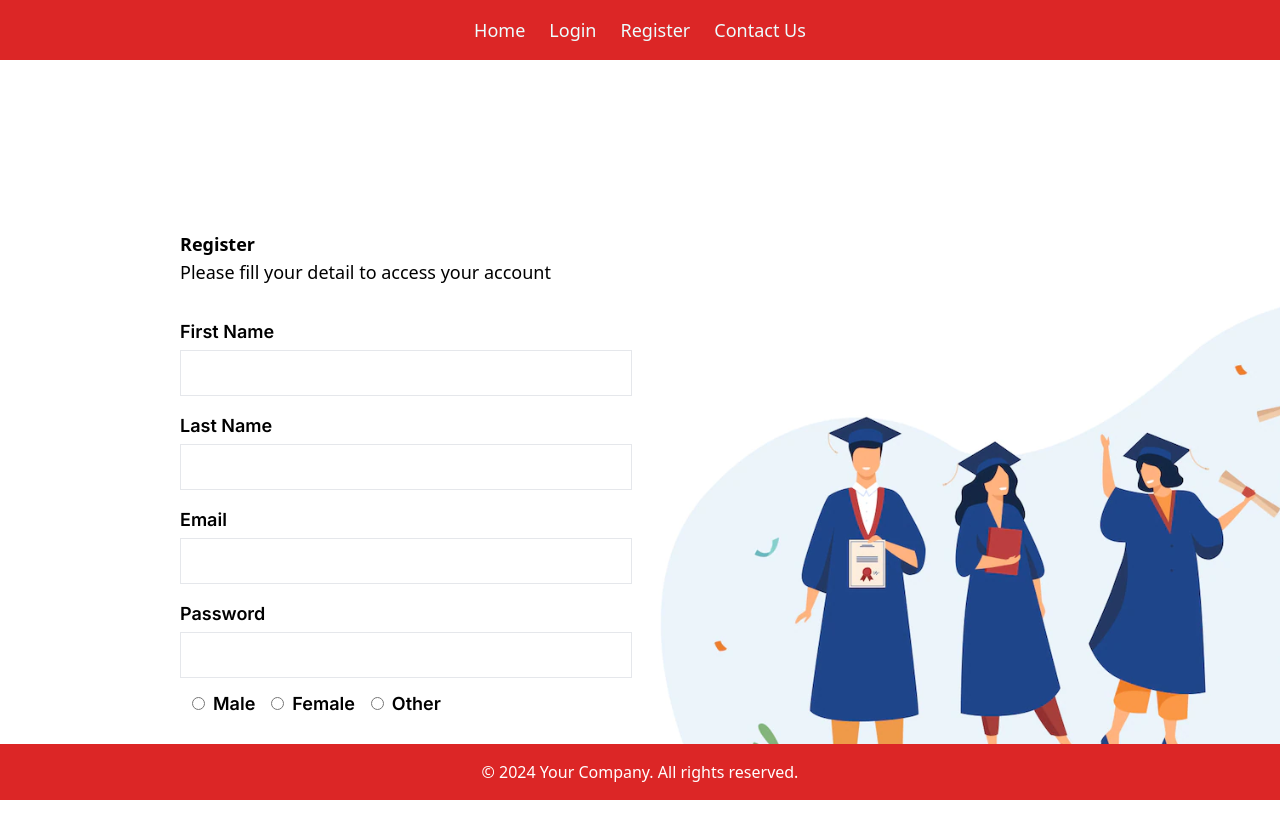
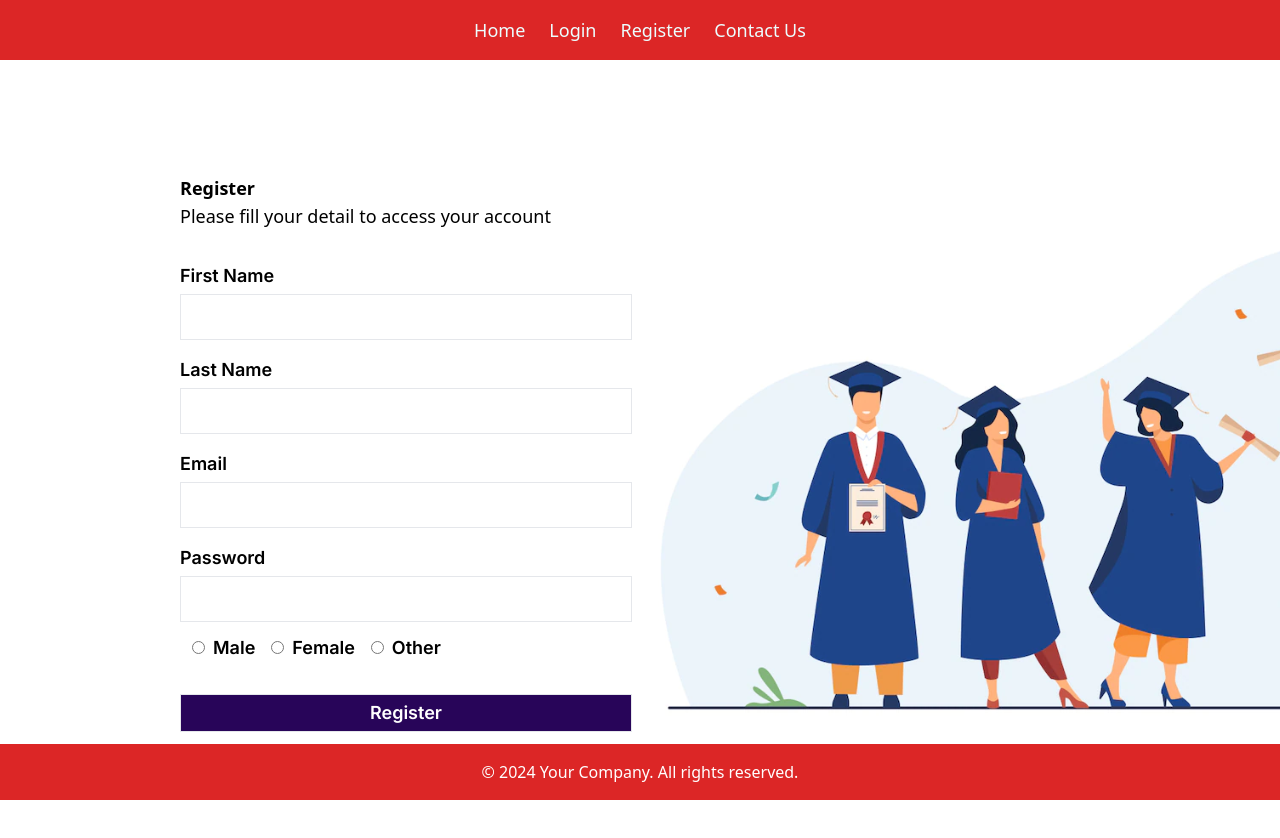
Before and after one commit to Muhammadbilalhaider/Dashboard, a React (Create React App) app: page /register in a window 1280 px wide. Shown: the top 838 px of the page. Built offline with nearby package versions, Linux system fonts and the light colour scheme.

Commit message:
minor fixes

```diff
--- a/src/Components/Register.jsx
+++ b/src/Components/Register.jsx
@@ -4,7 +4,7 @@
 
 const Register = () => {
   return (
-    <div className='flex justify-center items-center w-full p-14 bg-white'>
+    <div className='flex justify-center items-center w-full bg-white'>
 
       <div className='grid grid-cols-1 md:grid-cols-2 p-10 gap-4 items-center w-maxWidthPage justify-center'>
 
```
